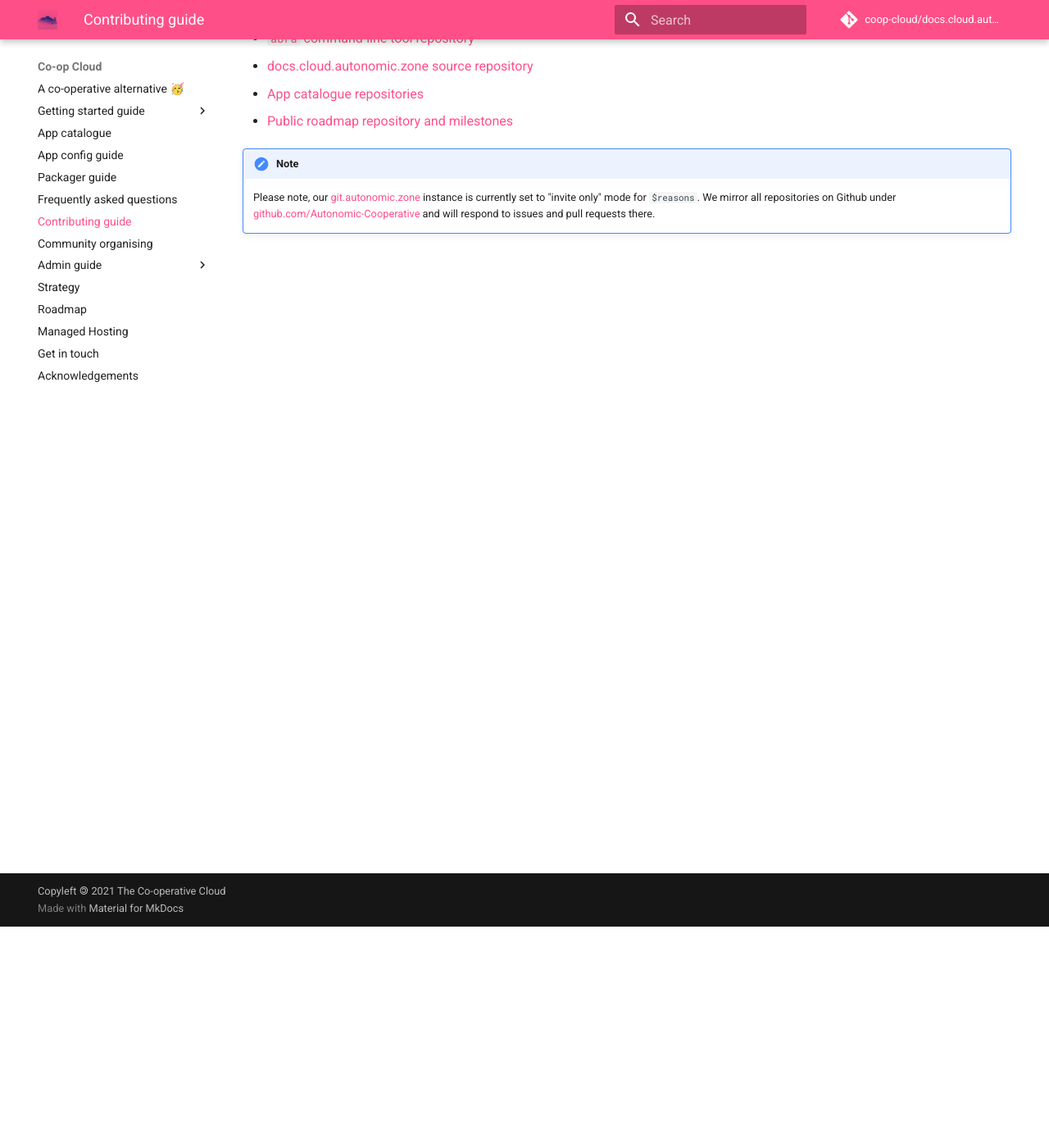
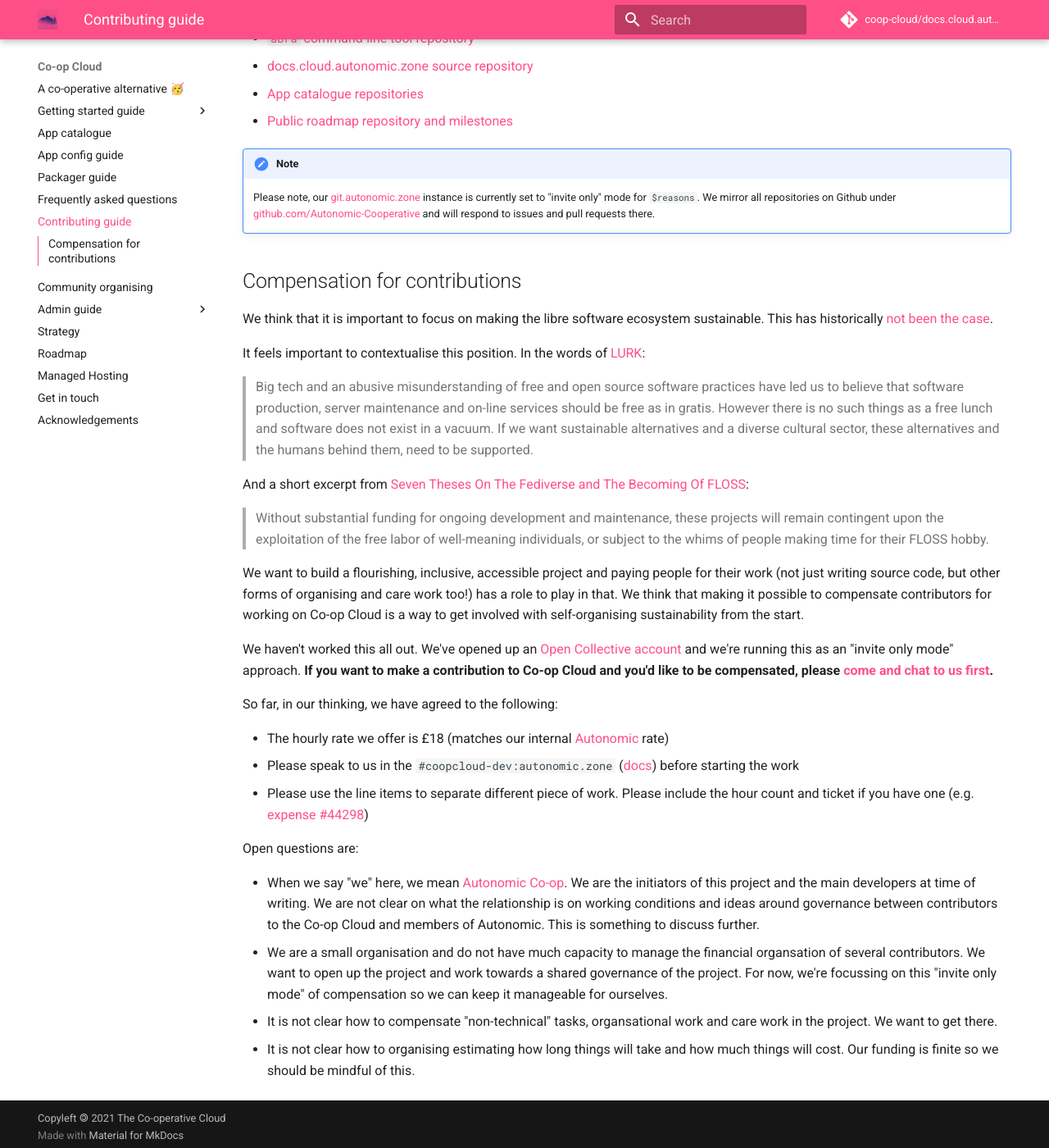
Before and after one commit to mayel/docs.coopcloud.tech, an MkDocs documentation site: the page built from docs/contribute.md, in a window 1280 px wide and 1400 px high, scrolled down 270 px. Shown: the whole window at 82% size. Built offline with MkDocs 1.6.1 and Material for MkDocs 9.7.7, drawn with Linux system fonts in a browser that asks for light colours.

Commit message:
Add some initial paid contribution docs
See https://git.autonomic.zone/coop-cloud/organising/issues/81.

```diff
--- a/docs/contribute.md
+++ b/docs/contribute.md
@@ -19,3 +19,32 @@
     is currently set to "invite only" mode for `$reasons`. We mirror all repositories on Github
     under [github.com/Autonomic-Cooperative](https://github.com/Autonomic-Cooperative) and will
     respond to issues and pull requests there.
+
+## Compensation for contributions
+
+We think that it is important to focus on making the libre software ecosystem sustainable. This has historically [not been the case](https://www.fordfoundation.org/media/2976/roads-and-bridges-the-unseen-labor-behind-our-digital-infrastructure.pdf).
+
+It feels important to contextualise this position. In the words of [LURK](https://lurk.org):
+
+> Big tech and an abusive misunderstanding of free and open source software practices have led us to believe that software production, server maintenance and on-line services should be free as in gratis. However there is no such things as a free lunch and software does not exist in a vacuum. If we want sustainable alternatives and a diverse cultural sector, these alternatives and the humans behind them, need to be supported.
+
+And a short excerpt from [Seven Theses On The Fediverse and The Becoming Of FLOSS](https://archive.transmediale.de/content/seven-theses-on-the-fediverse-and-the-becoming-of-floss):
+
+> Without substantial funding for ongoing development and maintenance, these projects will remain contingent upon the exploitation of the free labor of well-meaning individuals, or subject to the whims of people making time for their FLOSS hobby.
+
+We want to build a flourishing, inclusive, accessible project and paying people for their work (not just writing source code, but other forms of organising and care work too!) has a role to play in that. We think that making it possible to compensate contributors for working on Co-op Cloud is a way to get involved with self-organising sustainability from the start.
+
+We haven't worked this all out. We've opened up an [Open Collective account](https://opencollective/coop-cloud) and we're running this as an "invite only mode" approach. **If you want to make a contribution to Co-op Cloud and you'd like to be compensated, please [come and chat to us first](https://docs.coopcloud.tech/contact/).**
+
+So far, in our thinking, we have agreed to the following:
+
+- The hourly rate we offer is £18 (matches our internal [Autonomic](https://autonomic.zone/) rate)
+- Please speak to us in the `#coopcloud-dev:autonomic.zone` ([docs](https://docs.coopcloud.tech/contact/)) before starting the work
+- Please use the line items to separate different piece of work. Please include the hour count and ticket if you have one (e.g. [expense #44298](https://opencollective.com/coop-cloud/expenses/44298))
+
+Open questions are:
+
+- When we say "we" here, we mean [Autonomic Co-op](https://autonomic.zone/). We are the initiators of this project and the main developers at time of writing. We are not clear on what the relationship is on working conditions and ideas around governance between contributors to the Co-op Cloud and members of Autonomic. This is something to discuss further.
+- We are a small organisation and do not have much capacity to manage the financial organsation of several contributors. We want to open up the project and work towards a shared governance of the project. For now, we're focussing on this "invite only mode" of compensation so we can keep it manageable for ourselves.
+- It is not clear how to compensate "non-technical" tasks, organsational work and care work in the project. We want to get there.
+- It is not clear how to organising estimating how long things will take and how much things will cost. Our funding is finite so we should be mindful of this.
```
